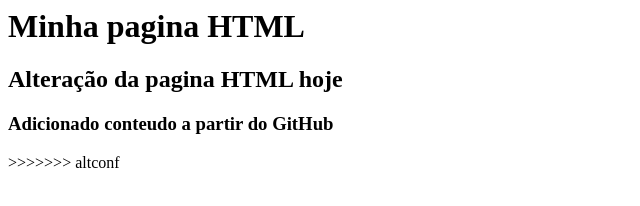
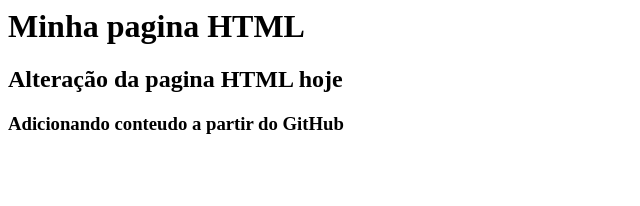
Before and after one commit to agatamenezes/gama-no-github, a plain HTML site: page index.html in a window 1280 px wide. Shown: the whole page, without its empty margins (0-640 px from the left). Drawn offline with Linux system fonts and the light colour scheme.

Commit message:
Atualização direto no github

```diff
--- a/index.html
+++ b/index.html
@@ -2,7 +2,6 @@
     <body>
         <h1>Minha pagina HTML</h1>
         <h2>Alteração da pagina HTML hoje</h2>
-        <h3>Adicionado conteudo a partir do GitHub </h3>
->>>>>>> altconf
+        <h3>Adicionando conteudo a partir do GitHub </h3>
     </body>
 </html>
```
